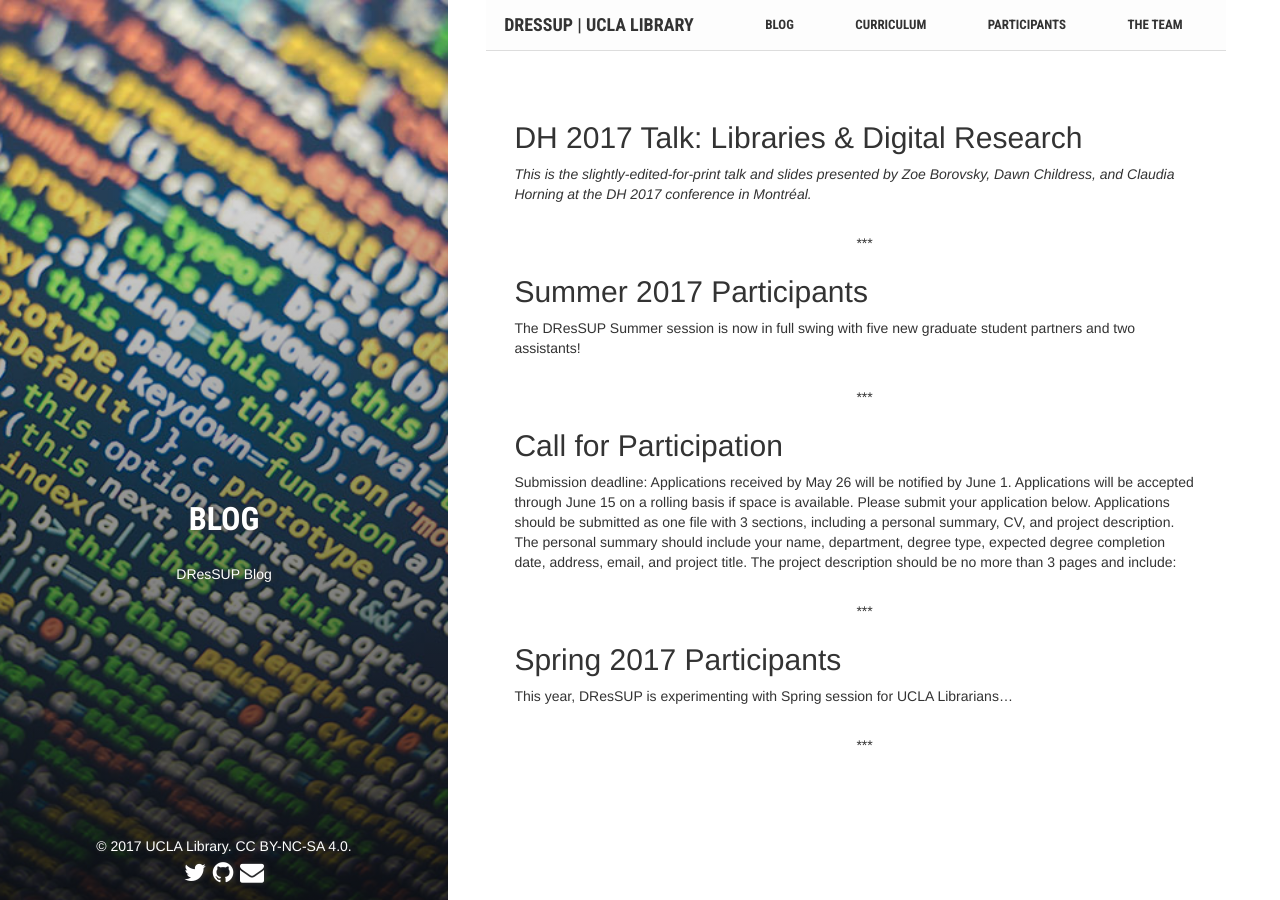
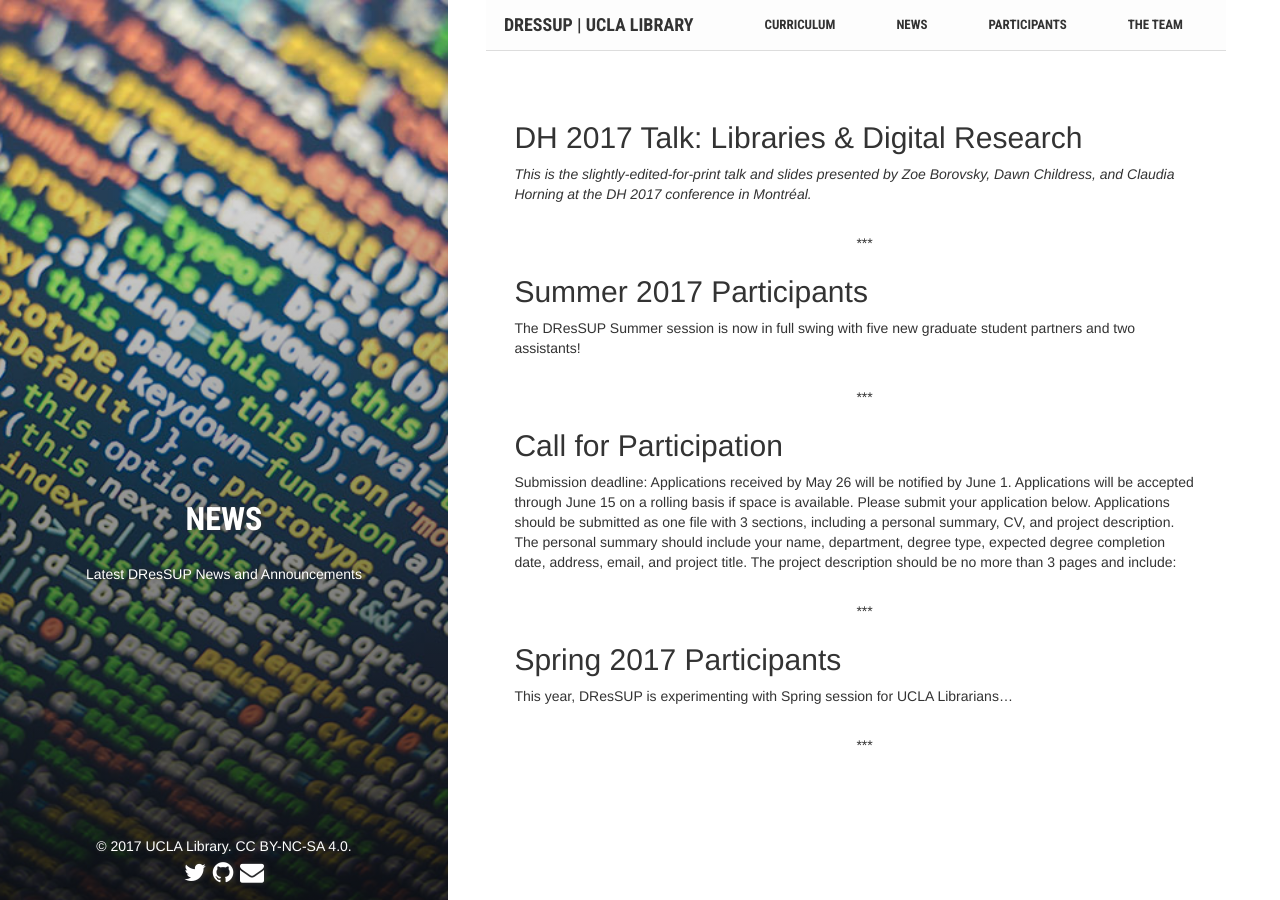
Before and after one commit to dnoneill/dressup-rebuild, a Jekyll site: the page built from news.md, in a window 1280 px wide. Built offline with Jekyll 4.4.1, drawn with Linux system fonts in a browser that asks for light colours.

Commit message:
changed blog to news, closes #13

```diff
--- a/blog.md
+++ b/news.md
@@ -1,10 +1,10 @@
 ---
 layout: page
 permalink: /posts/
-title: "Blog"
-crawlertitle: "All blog posts"
-summary: "DResSUP Blog"
-active: blog
+title: "News"
+crawlertitle: "Latest DResSUP News and Announcements"
+summary: "Latest DResSUP News and Announcements"
+active: news
 ---
 {% for post in site.posts %}
   <article class="index-page">
```
